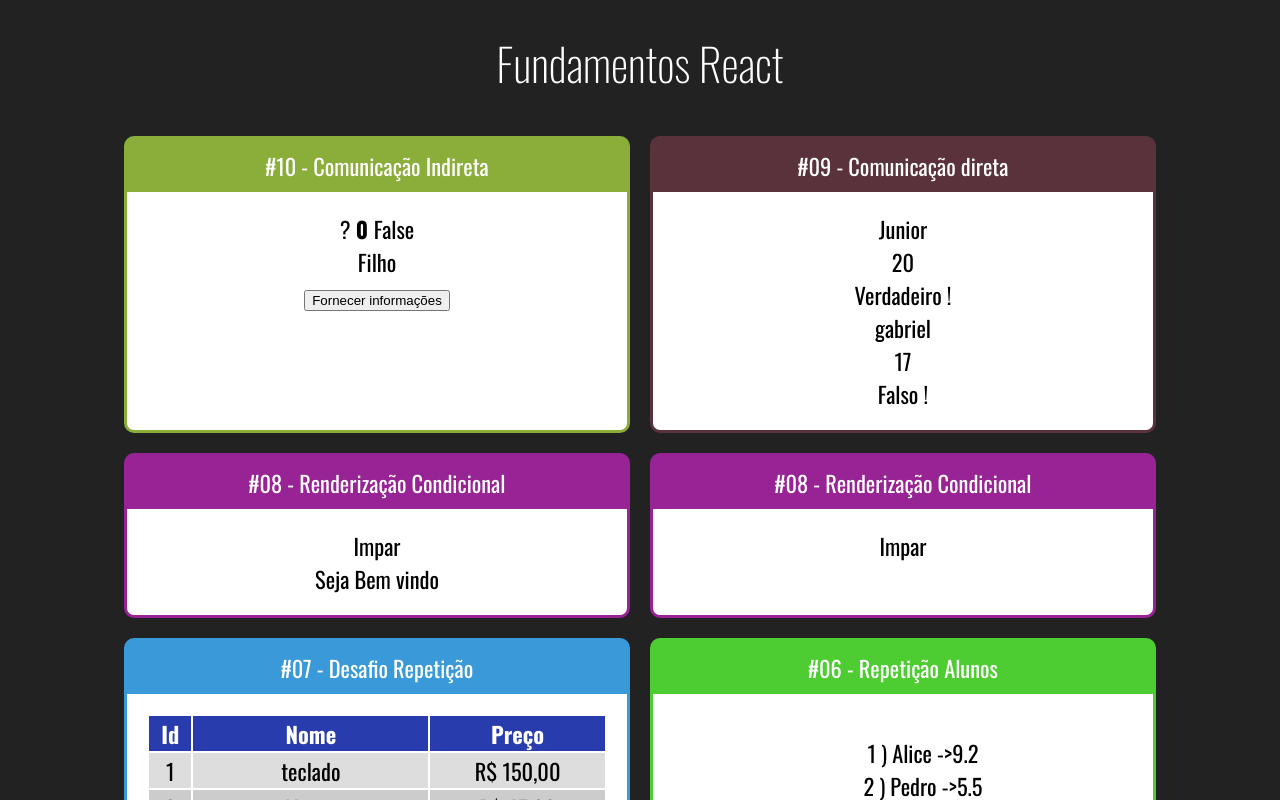
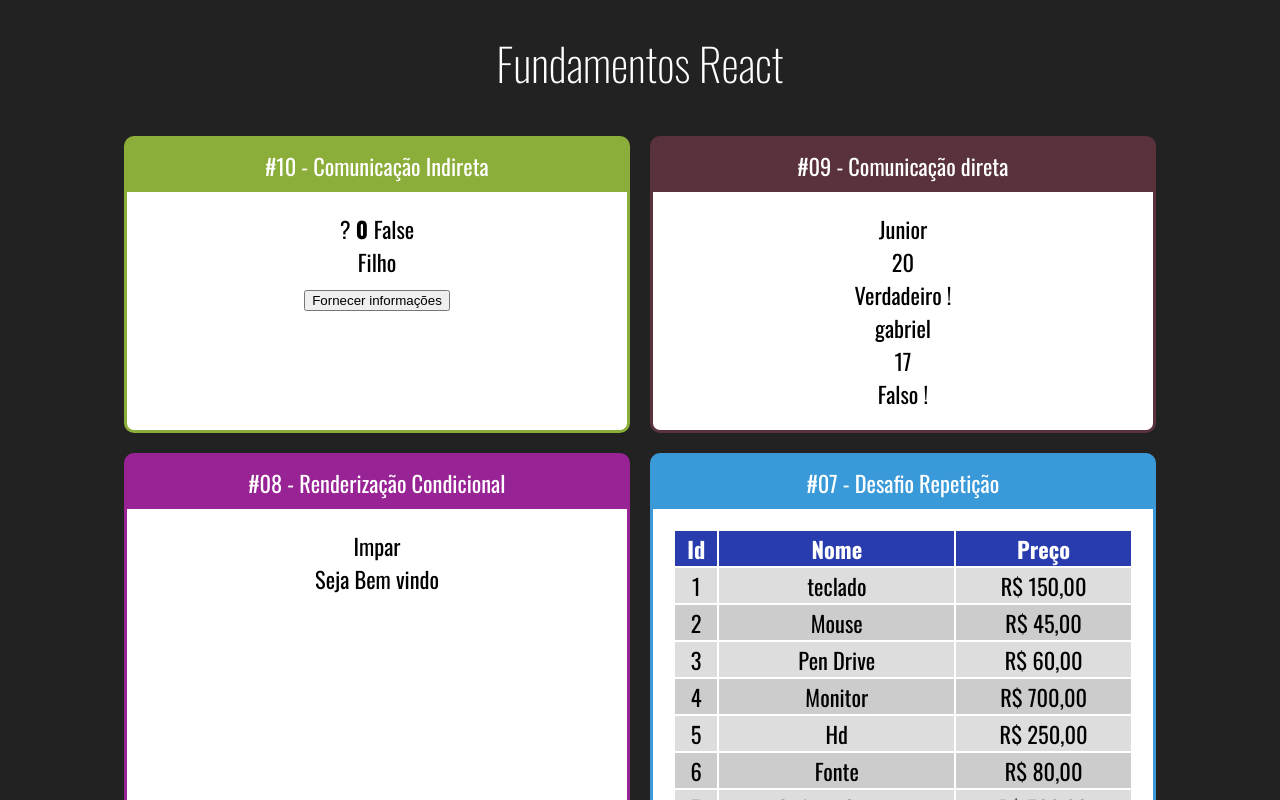
Before and after one commit to EliasNascimento/Curso-React, a React (Create React App) app: page / in a window 1280 px wide. Shown: the top 800 px of the page. Built offline with nearby package versions, Linux system fonts and the light colour scheme.

Commit message:
Remoção Card.

```diff
--- a/src/App.jsx
+++ b/src/App.jsx
@@ -30,10 +30,6 @@ export default () => {
                 <Card titulo="#08 - Renderização Condicional" color="#982395">
                     <ParOuImpar numero={21}></ParOuImpar>
                     <UsuarioInfo usuario={{ nome: 'Elias' }}></UsuarioInfo>
-                </Card>
-
-                <Card titulo="#08 - Renderização Condicional" color="#982395">
-                    <ParOuImpar numero={21}></ParOuImpar>
                 </Card>
 
                 <Card titulo="#07 - Desafio Repetição" color="#3A9AD9">
```
